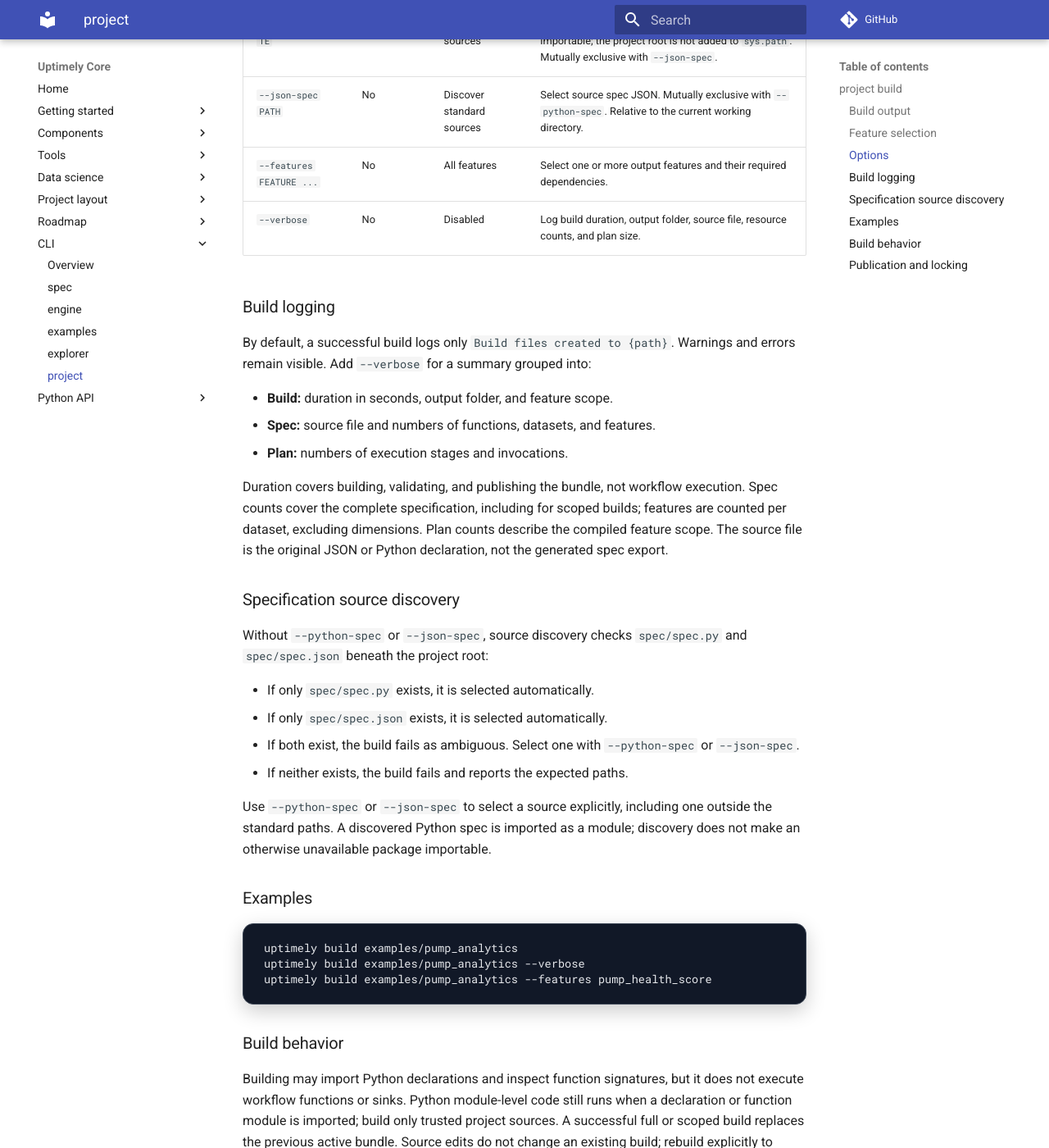
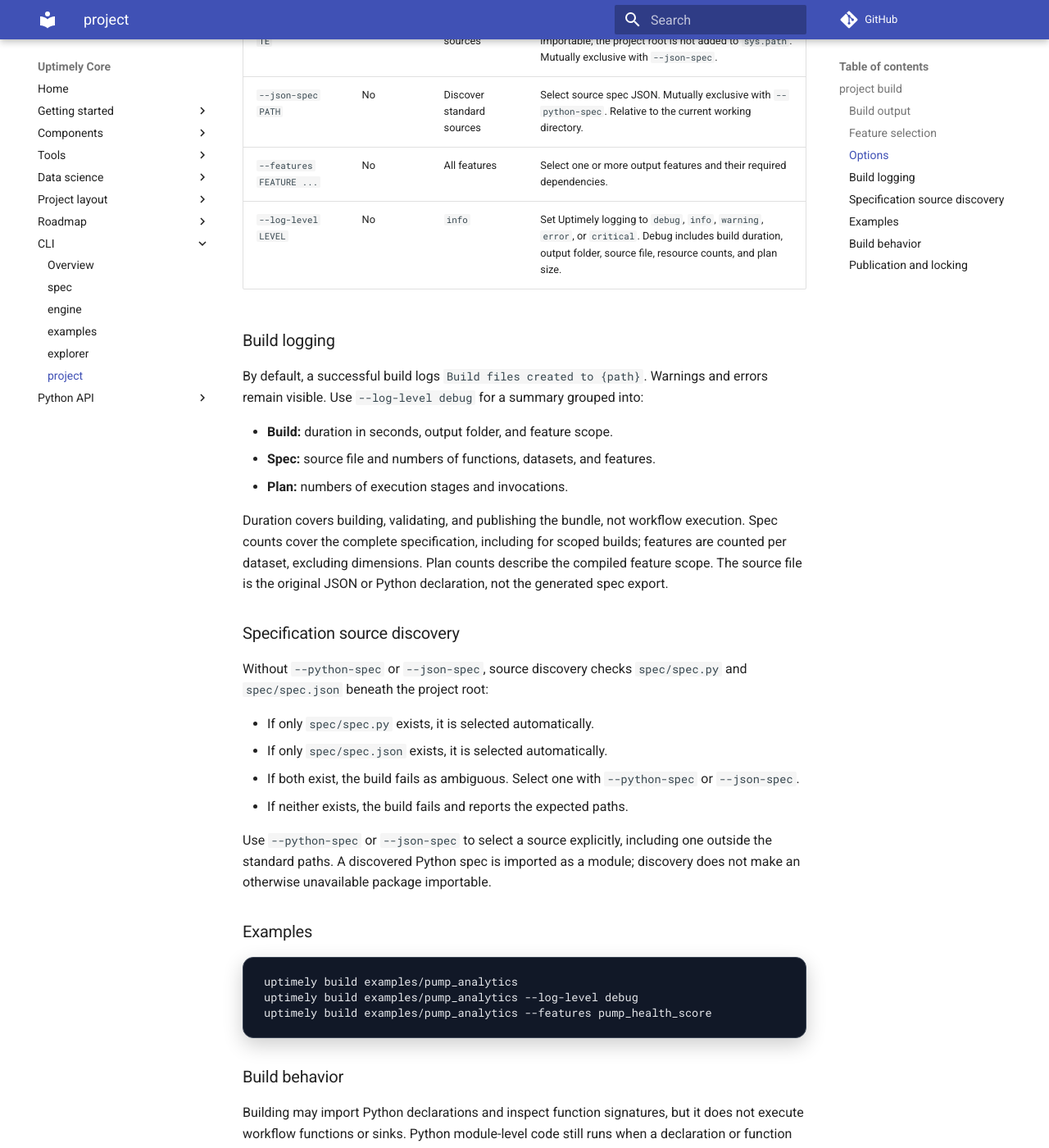
Before and after one commit to uptimely-ai/uptimely-core, an MkDocs documentation site: the page built from docs/cli/project.md, in a window 1280 px wide and 1400 px high, scrolled down 1361 px. Shown: the whole window at 82% size. Built offline with MkDocs 1.6.1 and Material for MkDocs 9.7.7, drawn with Linux system fonts in a browser that asks for light colours; comment, search, counter and statistics services are not loaded; some of the changed text lies outside the part shown.

Commit message:
Change --verbose to --log-level in uptimely build

````diff
--- a/docs/cli/project.md
+++ b/docs/cli/project.md
@@ -9,7 +9,7 @@ For the direct shortcut, use `uptimely build` with the same options.
 ```console
 uptimely build [PROJECT_ROOT] \
   [--project-root PATH] [--python-spec MODULE:ATTRIBUTE | --json-spec PATH] \
-  [--features FEATURE [FEATURE ...]] [--verbose]
+  [--features FEATURE [FEATURE ...]] [--log-level LEVEL]
 ```
 
 The project directory may be given positionally or with `--project-root`, but
@@ -49,12 +49,13 @@ Selections must be nonempty and valid. Duplicate names are normalized.
 | `--python-spec MODULE:ATTRIBUTE` | No | Discover standard sources | Select an importable Python attribute containing a `Spec` instance. The module must already be importable; the project root is not added to `sys.path`. Mutually exclusive with `--json-spec`. |
 | `--json-spec PATH` | No | Discover standard sources | Select source spec JSON. Mutually exclusive with `--python-spec`. Relative to the current working directory. |
 | `--features FEATURE ...` | No | All features | Select one or more output features and their required dependencies. |
-| `--verbose` | No | Disabled | Log build duration, output folder, source file, resource counts, and plan size. |
+| `--log-level LEVEL` | No | `info` | Set Uptimely logging to `debug`, `info`, `warning`, `error`, or `critical`. Debug includes build duration, output folder, source file, resource counts, and plan size. |
 
 ### Build logging
 
-By default, a successful build logs only `Build files created to {path}`.
-Warnings and errors remain visible. Add `--verbose` for a summary grouped into:
+By default, a successful build logs `Build files created to {path}`.
+Warnings and errors remain visible. Use `--log-level debug` for a summary
+grouped into:
 
 - **Build:** duration in seconds, output folder, and feature scope.
 - **Spec:** source file and numbers of functions, datasets, and features.
@@ -85,7 +86,7 @@ module; discovery does not make an otherwise unavailable package importable.
 
 ```console
 uptimely build examples/pump_analytics
-uptimely build examples/pump_analytics --verbose
+uptimely build examples/pump_analytics --log-level debug
 uptimely build examples/pump_analytics --features pump_health_score
 ```
 
````
Also changed, not shown: CHANGELOG.md (+3 -0 lines), docs/cli/spec.md (+4 -4 lines), docs/index.md (+1 -1 lines), examples/README.md (+1 -1 lines), readme.md (+1 -1 lines), 8 other files.
